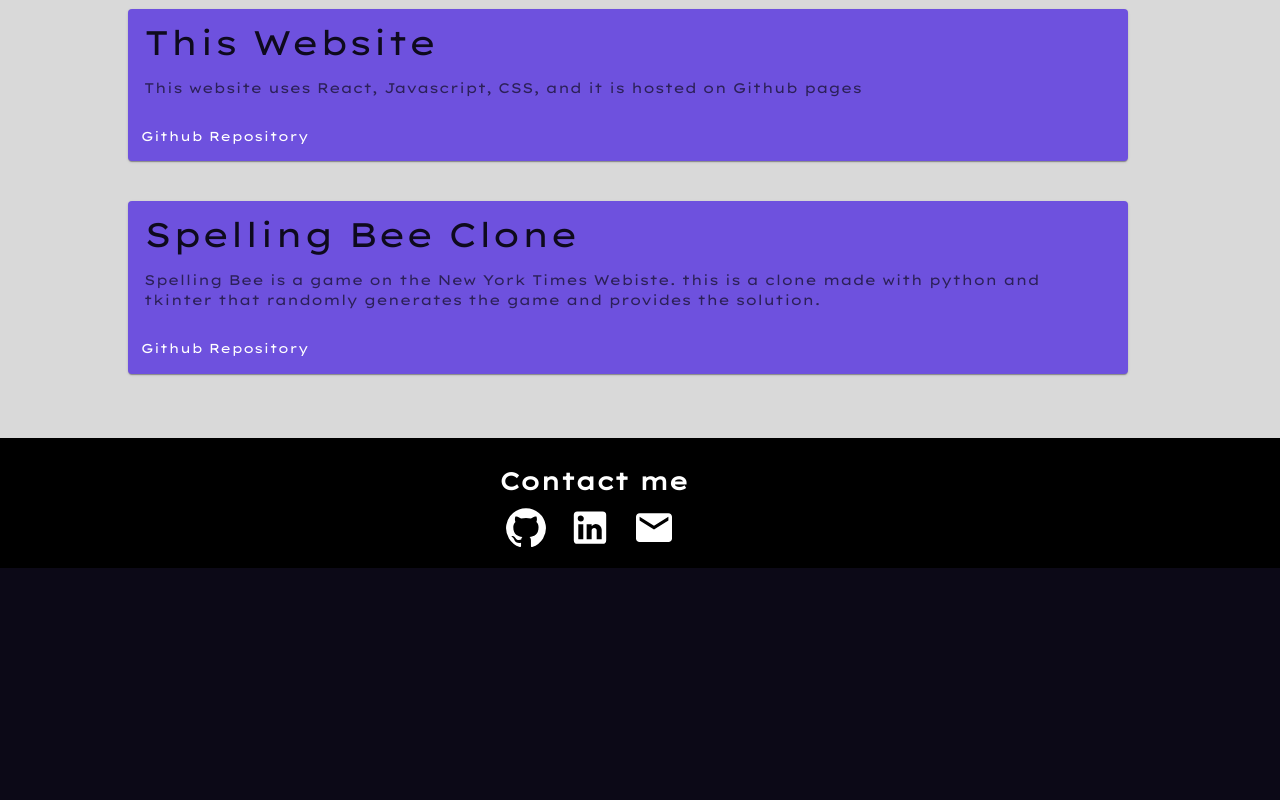
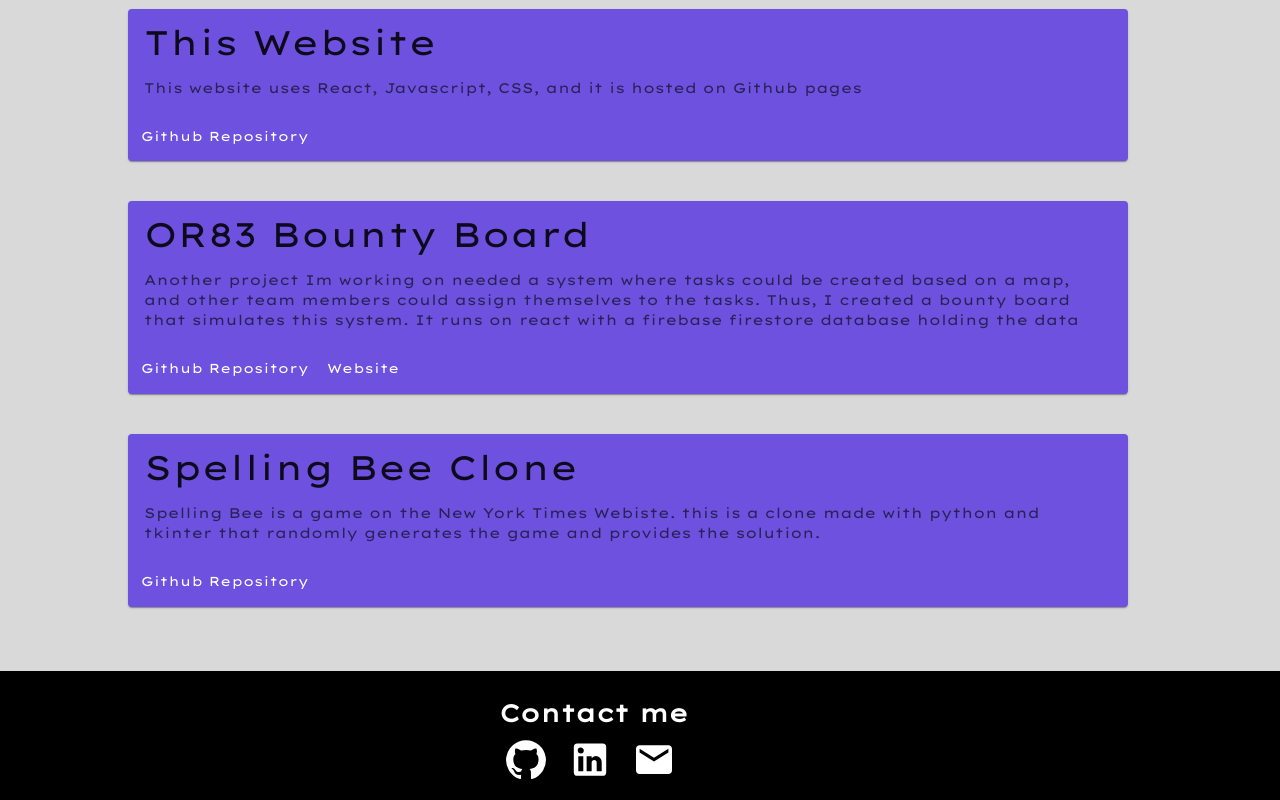
Before and after one commit to AthenaKiriakoulis/portfolio-website, a React (Vite) app: page / in a window 1280 px wide. Shown: the part 2282-3082 px from the top of the page. Before the commit the page ends 2850 px from the top, so only its background shows below. Built offline with nearby package versions, Linux system fonts and the light colour scheme.

Commit message:
added OR83 Bounty Board to projects section

```diff
--- a/src/Projects.jsx
+++ b/src/Projects.jsx
@@ -51,6 +51,24 @@ function Projects(props) {
       <Card sx={{ maxWidth: 1000, marginTop: 'auto'}}>
         <CardContent>
           <Typography gutterBottom variant="h4" component="div">
+            OR83 Bounty Board
+          </Typography>
+          <Typography variant="body2" color="text.secondary">
+            Another project Im working on needed a system where tasks could be created based on
+            a map, and other team members could assign themselves to the tasks. Thus, I created a bounty
+            board that simulates this system. It runs on react with a firebase firestore database holding
+            the data
+          </Typography>
+        </CardContent>
+        <CardActions>
+          <Button sx={{color: "#FFFFFF"}} href="https://github.com/AthenaKiriakoulis/OR83-Bounty-Board" size="small">Github Repository</Button>
+          <Button sx={{color: "#FFFFFF"}} href="https://or-83-bounty-board.vercel.app/" size="small">Website</Button>
+        </CardActions>
+      </Card>
+
+      <Card sx={{ maxWidth: 1000, marginTop: 'auto'}}>
+        <CardContent>
+          <Typography gutterBottom variant="h4" component="div">
             Spelling Bee Clone
           </Typography>
           <Typography variant="body2" color="text.secondary">
```
